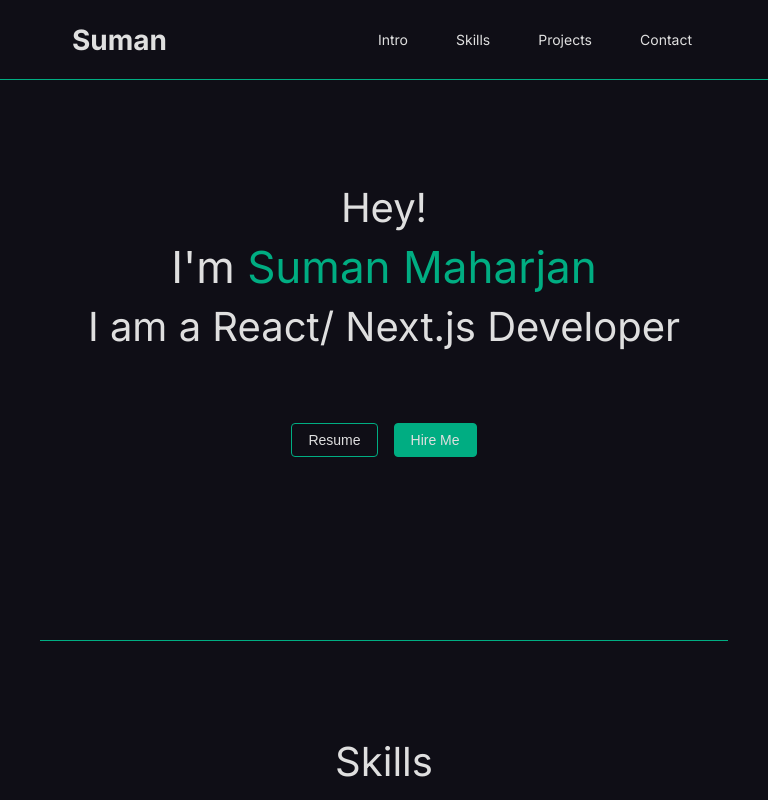
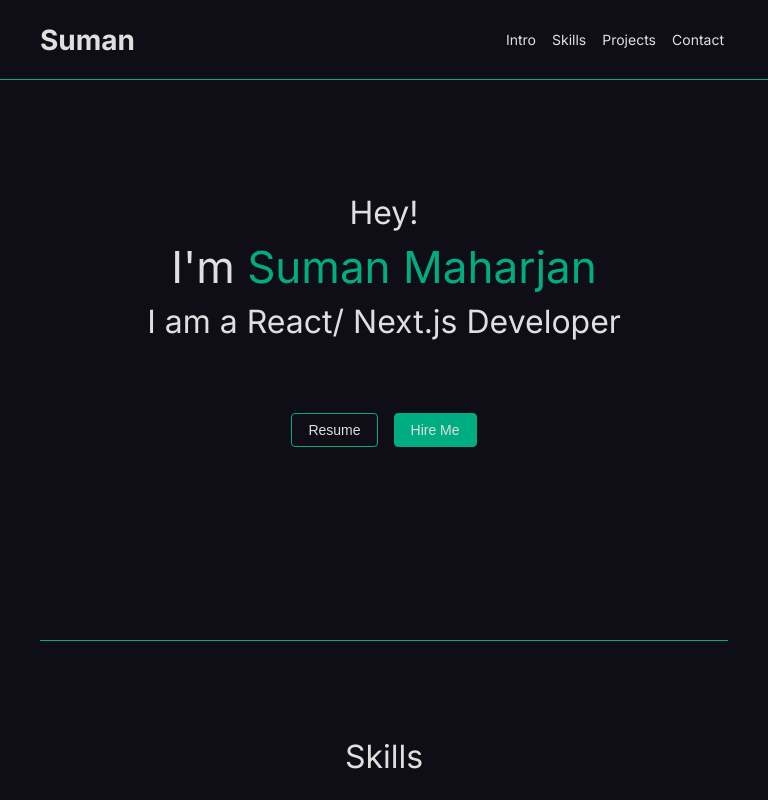
Before and after one commit to nvwns1/portfolio, a Next.js app: page / in a window 768 px wide. Shown: the top 800 px of the page. Built offline with nearby package versions, Linux system fonts and the light colour scheme.

Commit message:
fixed responsive

```diff
--- a/src/app/globals.css
+++ b/src/app/globals.css
@@ -98,7 +98,7 @@ a {
     --font-lg: 1rem;
 
     --text-sm: 1.75rem;
-    --text-mg: 2rem;
+    --text-md: 2rem;
     --text-lg: 2.75rem;
 
     --spacing-none: 0;
--- a/src/components/Card/ProjectCard/ProjectCard.module.scss
+++ b/src/components/Card/ProjectCard/ProjectCard.module.scss
@@ -62,6 +62,7 @@
     padding: var(--spacing-md) 0;
     .bottomHead {
       display: flex;
+      font-size: var(--font-md);
       gap: var(--spacing-lg);
       color: var(--text-accent);
     }
--- a/src/components/Layout/HomeSectionLayout/HomeSectionLayout.module.scss
+++ b/src/components/Layout/HomeSectionLayout/HomeSectionLayout.module.scss
@@ -20,7 +20,6 @@
   }
 
   .heading {
-    font-size: var(--text-lg);
     margin-bottom: 30px;
   }
 }
--- a/src/components/Navbar/Navbar.module.scss
+++ b/src/components/Navbar/Navbar.module.scss
@@ -34,5 +34,12 @@
 @media screen and (max-width: 768px) {
   .navbar {
     height: 80px;
+  padding: 0 var(--spacing-xl);
+
+    .ul {
+      display: flex;
+      list-style: none;
+      gap: var(--spacing-md);
+    }
   }
 }
```
